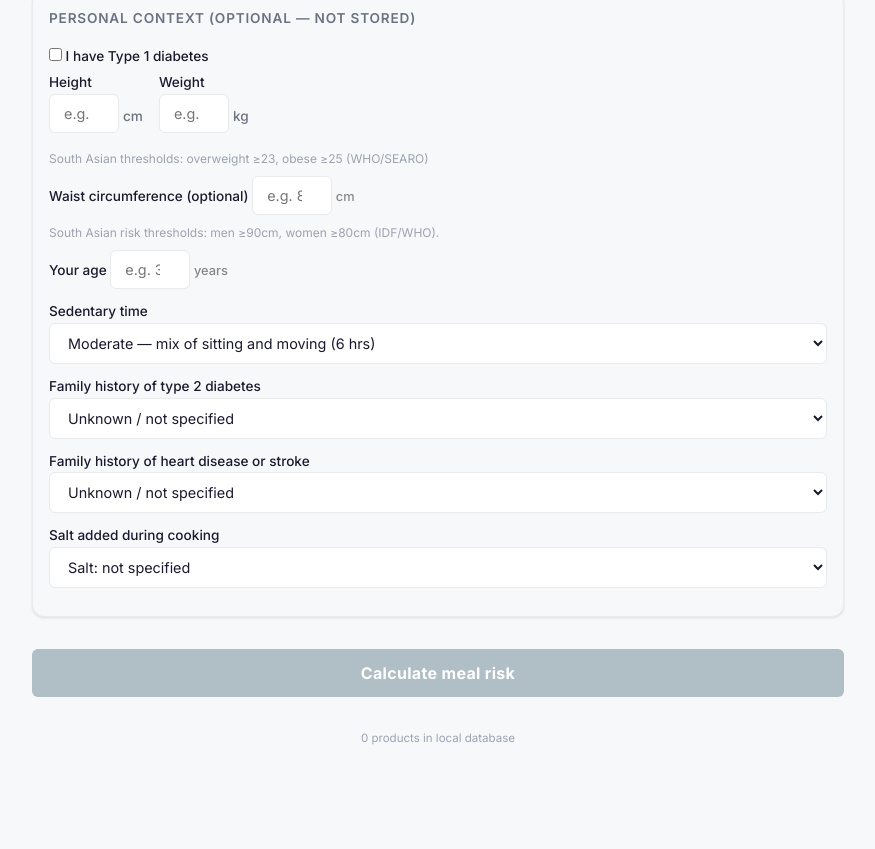
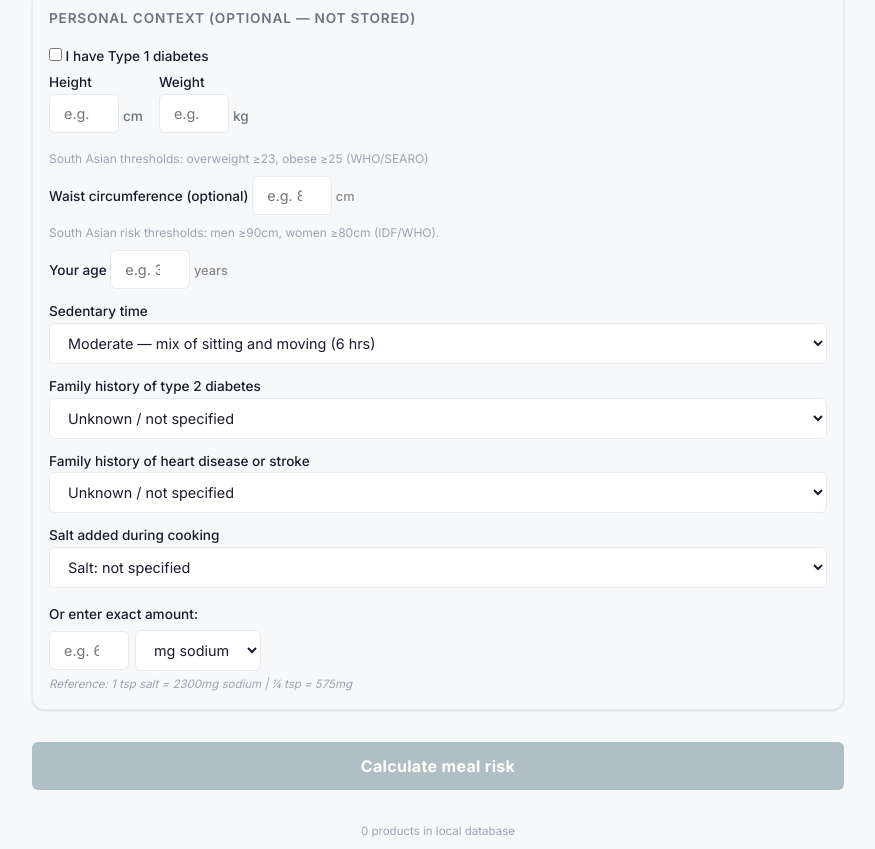
Before and after one commit to obbhatt24-sudo/South-asian-diet-risk, a website: page index.html in a window 1280 px wide. Shown: the part 582-1431 px from the top of the page, without its empty margins (202-1077 px from the left). Before the commit the page ends 1337 px from the top, so only its background shows below. Drawn offline with nearby package versions, Linux system fonts and the light colour scheme; no server answers.

Commit message:
feat: precise sodium entry (mg/tsp/g) alongside salt selector
Adds an exact-amount input below the four-option salt selector so users
can enter precise sodium in mg, tsp of salt, or g of salt; overrides the
selector while filled, falls back to it when cleared.

Also fixes the sodium nutrient chip and score inputs, which previously
never included the added-salt selector value at all.

```diff
--- a/index.html
+++ b/index.html
@@ -203,6 +203,23 @@
             <option value="800" data-i18n="meal_builder.salt_heavy">Heavy (~800mg sodium)</option>
           </select>
         </label>
+
+        <div class="sodium-precise">
+          <label class="sodium-precise-label">Or enter exact amount:</label>
+          <div class="sodium-entry-row">
+            <input type="number" id="sodium-exact" min="0" max="5000"
+                   placeholder="e.g. 600"
+                   oninput="updatePreciseSodium(this.value, document.getElementById('sodium-unit').value)" />
+            <select id="sodium-unit" onchange="updateSodiumUnit()">
+              <option value="mg">mg sodium</option>
+              <option value="tsp">tsp salt</option>
+              <option value="g">g salt</option>
+            </select>
+          </div>
+          <p class="sodium-reference">
+            Reference: 1 tsp salt = 2300mg sodium | &frac14; tsp = 575mg
+          </p>
+        </div>
       </div>
 
       <button id="calculate-btn" data-i18n="meal_builder.calculate" disabled>Calculate meal risk</button>
--- a/js/app.js
+++ b/js/app.js
@@ -79,6 +79,7 @@ document.querySelectorAll('input[name="context"]').forEach(function(radio) {
 
 document.getElementById('salt-input').addEventListener('change', function() {
   state.addedSodiumMg = this.value !== 'null' ? parseInt(this.value, 10) : null;
+  updateNutrientTotals();
 });
 
 function updateBMI() {
--- a/js/meal-builder.js
+++ b/js/meal-builder.js
@@ -878,6 +878,7 @@ function startEditMealItem(item, index, label, name) {
 function updateNutrientTotals() {
   const totals = computeMealNutrients(state.mealItems);
   const container = document.getElementById('meal-nutrient-totals');
+  const sodiumTotal = totals.sodium_mg + (state.addedSodiumMg || 0);
 
   const chips = [
     { value: totals.energy_kcal.toFixed(0),      label: 'kcal' },
@@ -886,7 +887,7 @@ function updateNutrientTotals() {
     { value: totals.total_fat_g.toFixed(1),      label: 'fat' },
     { value: totals.saturated_fat_g.toFixed(1),  label: 'sat fat' },
     { value: totals.protein_g.toFixed(1),        label: 'protein' },
-    { value: totals.sodium_mg.toFixed(0),        label: 'sodium' }
+    { value: sodiumTotal.toFixed(0),             label: 'sodium' }
   ];
 
   container.innerHTML = chips.map(function(chip) {
@@ -895,6 +896,34 @@ function updateNutrientTotals() {
       '<span class="nutrient-chip-label">' + chip.label + '</span>' +
       '</div>';
   }).join('');
+}
+
+// ===== Step 78 — precise sodium entry =====
+function getSodiumFromSelector() {
+  const value = document.getElementById('salt-input').value;
+  return value !== 'null' ? parseInt(value, 10) : null;
+}
+
+function updatePreciseSodium(value, unit) {
+  if (!value) {
+    state.addedSodiumMg = getSodiumFromSelector();
+    updateNutrientTotals();
+    return;
+  }
+  const num = parseFloat(value);
+  let mgValue;
+  if (unit === 'mg')  mgValue = num;
+  if (unit === 'tsp') mgValue = num * 2300;
+  if (unit === 'g')   mgValue = num * 1000 * 0.393;
+  // 0.393 = fraction of salt that is sodium
+  state.addedSodiumMg = Math.round(mgValue);
+  updateNutrientTotals();
+}
+
+function updateSodiumUnit() {
+  const value = document.getElementById('sodium-exact').value;
+  const unit  = document.getElementById('sodium-unit').value;
+  if (value) updatePreciseSodium(value, unit);
 }
 
 // ===== Step 64 — barcode contribution pipeline =====
--- a/style.css
+++ b/style.css
@@ -1308,3 +1308,13 @@ input:focus, select:focus {
 }
 .btn-mic-secondary.listening { border-color: var(--color-high);
   color: var(--color-high); }
+
+/* Precise sodium entry (Step 78) */
+.sodium-precise { margin-top: var(--space-sm); }
+.sodium-precise-label { font-size: 0.82rem; color: var(--color-text-muted);
+  display: block; margin-bottom: 4px; }
+.sodium-entry-row { display: flex; gap: 6px; align-items: center; }
+.sodium-entry-row input { width: 80px; margin-bottom: 0; }
+.sodium-entry-row select { width: auto; margin-bottom: 0; }
+.sodium-reference { font-size: 0.72rem; color: var(--color-text-faint);
+  font-style: italic; margin-top: 4px; }
```
